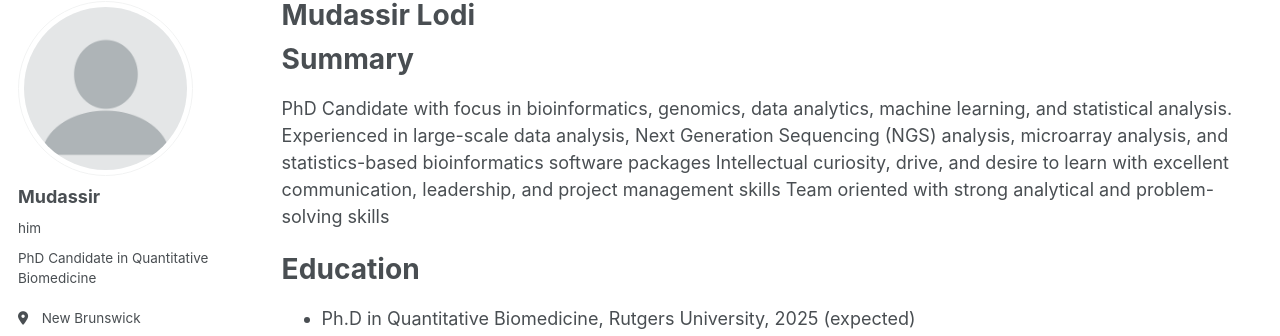
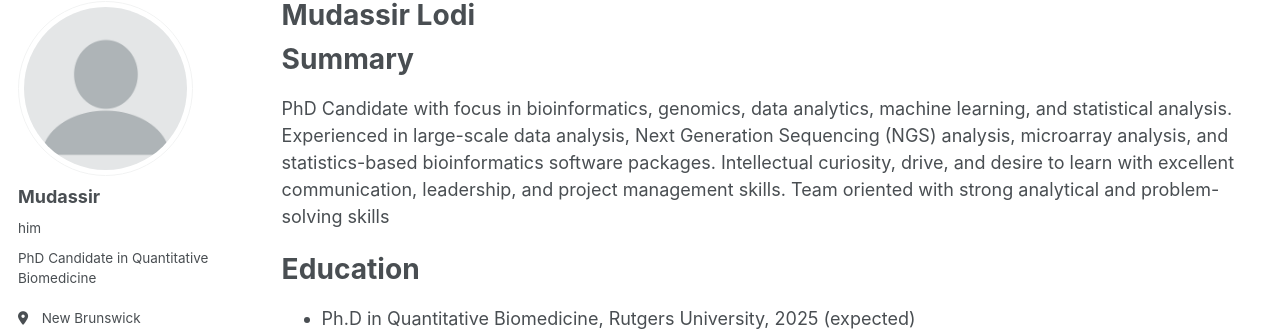
Before and after one commit to mklodi1/mklodi1.github.io, a Jekyll site: the page built from _pages/cv.md, in a window 1280 px wide and 900 px high. Shown: the part 98-434 px from the top of the window. Built offline with Jekyll 4.4.1, drawn with Linux system fonts in a browser that asks for light colours; some web fonts are replaced.

Commit message:
Update cv.md

```diff
--- a/_pages/cv.md
+++ b/_pages/cv.md
@@ -12,9 +12,7 @@ redirect_from:
 Summary
 ======
 PhD Candidate with focus in bioinformatics, genomics, data analytics, machine learning, and statistical analysis.
-Experienced in large-scale data analysis, Next Generation Sequencing (NGS) analysis, microarray analysis, and statistics-based bioinformatics software packages
-Intellectual curiosity, drive, and desire to learn with excellent communication, leadership, and project management skills
-Team oriented with strong analytical and problem-solving skills
+Experienced in large-scale data analysis, Next Generation Sequencing (NGS) analysis, microarray analysis, and statistics-based bioinformatics software packages. Intellectual curiosity, drive, and desire to learn with excellent communication, leadership, and project management skills. Team oriented with strong analytical and problem-solving skills
 
 Education
 ======
```
